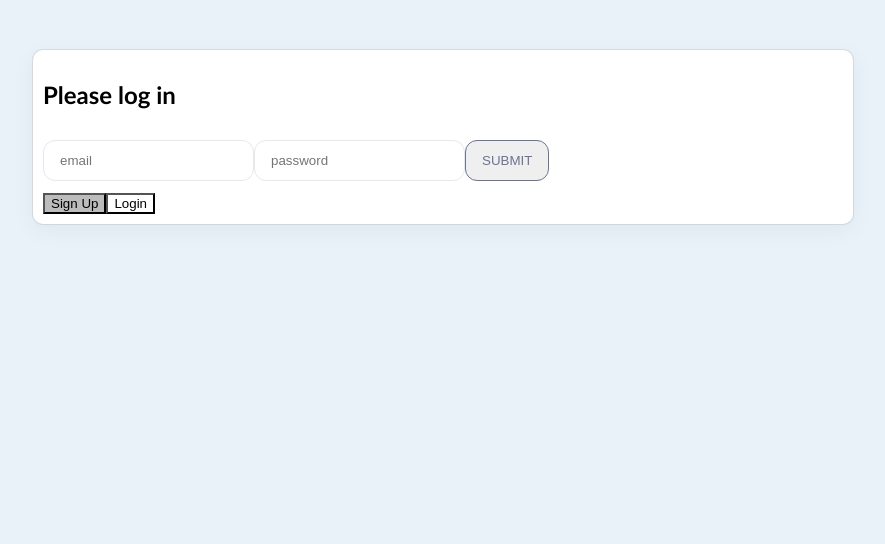
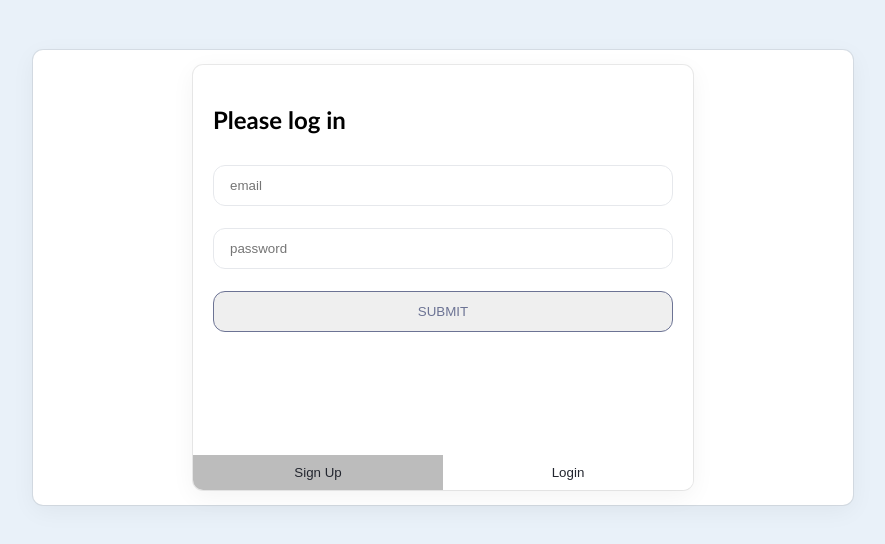
Before and after one commit to ramamdeeCode/to-do, a React (Create React App) app in the folder client/: page / in a window 1280 px wide. Shown: the top 544 px of the page, without its empty margins (197-1082 px from the left). Built offline with nearby package versions, Linux system fonts and the light colour scheme.

Commit message:
add style on auth

```diff
--- a/client/src/index.css
+++ b/client/src/index.css
@@ -149,5 +149,34 @@
 .modal label{
   font-size: 13px;
 }
-.info-conctainer{}
-.task-title{}
+
+/*Auth*/
+.auth-container{
+  display: flex;
+  justify-content: center;
+  margin: 5px;
+}
+
+.auth-container-box{
+  width: 500px;
+  border-radius: 10px;
+  overflow: hidden;
+  box-shadow: rgba(0,0,0,0.05) 0 6px 24px, rgba(0, 0, 0, 0.08) 0 0 0 1px;
+}
+
+.auth-container-box form{
+  display: flex;
+  flex-direction: column;
+  height: 350px;
+  padding: 20px;
+}
+.auth-options{
+  display: flex;
+}
+
+.auth-options button{
+  width:  50%;
+  border: none;
+  padding: 10px;
+  color:rgb(35, 38, 47) ;
+}
```
